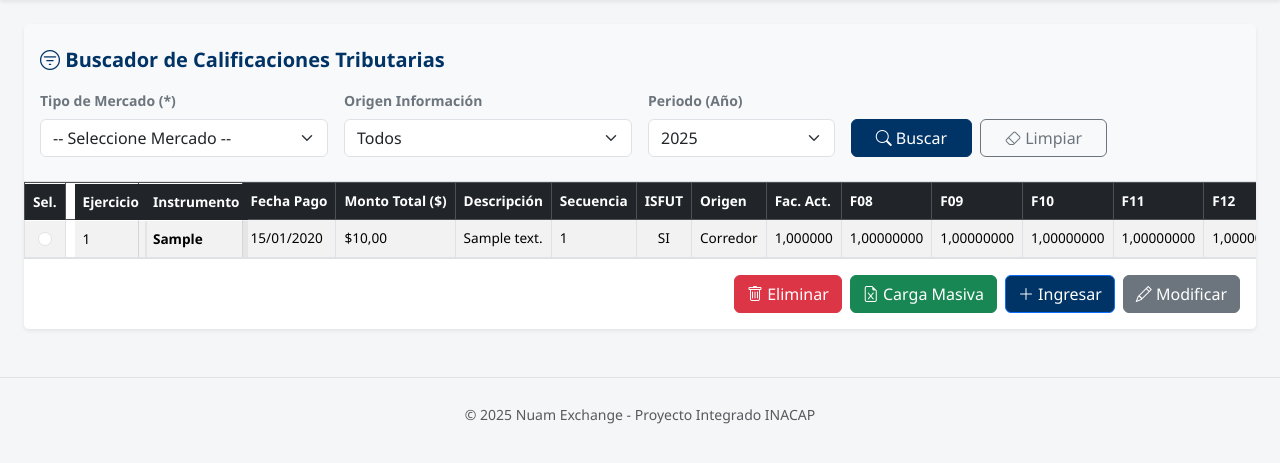
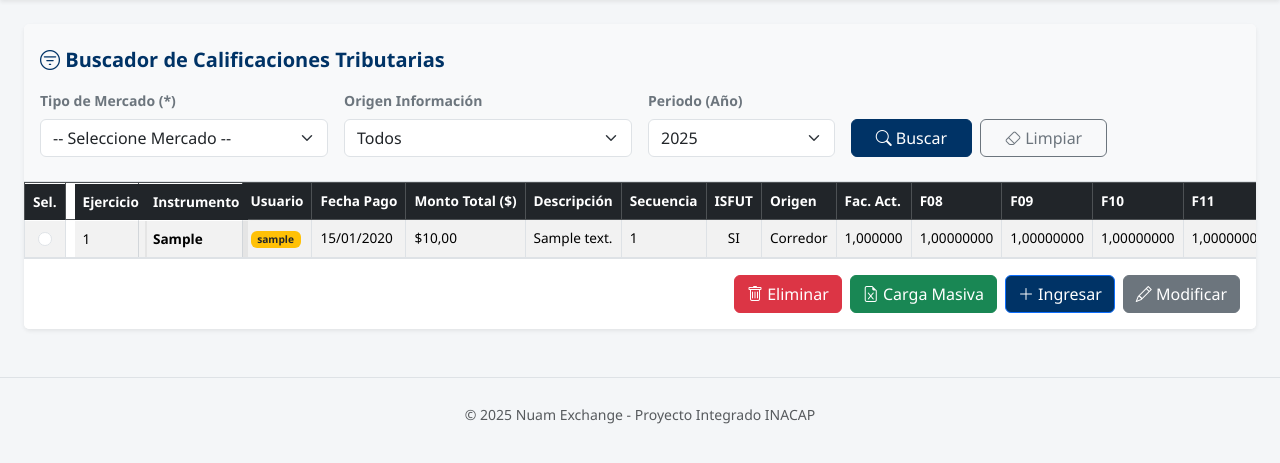
Before and after one commit to claudiokbza/ProyectoNuam1, a Django app: page /mantenedor/ in a window 1280 px wide. Shown: the part 56-519 px from the top of the page. Run offline with Django 5.2, Linux system fonts and the light colour scheme; a user stored in the database is signed in; tables that the repository leaves empty hold one stand-in row (values such as "Sample post").

Commit message:
feat: Agregar lógica de permisos para usuarios y administradores en el mantenedor

```diff
--- a/Proyecto Nuam/nuam_project/core/templates/core/mantenedor.html
+++ b/Proyecto Nuam/nuam_project/core/templates/core/mantenedor.html
@@ -58,6 +58,7 @@
                             <th class="text-center" style="width: 50px; position: sticky; left: 0; z-index: 20;">Sel.</th>
                             <th style="position: sticky; left: 50px; z-index: 20;">Ejercicio</th>
                             <th style="position: sticky; left: 120px; z-index: 20;">Instrumento</th>
+                            {% if user.is_superuser %} <th>Usuario</th> {% endif %}
                             <th>Fecha Pago</th>
                             <th>Monto Total ($)</th>
                             <th>Descripción</th>
@@ -80,6 +81,9 @@
                             </td>
                             <td style="position: sticky; left: 50px; background-color: inherit; z-index: 10;">{{ c.ejercicio }}</td>
                             <td style="position: sticky; left: 120px; background-color: inherit; z-index: 10;" class="fw-bold">{{ c.instrumento.codigo }}</td>
+                            {% if user.is_superuser %}
+                                <td><span class="badge bg-warning text-dark">{{ c.usuario.username }}</span></td>
+                            {% endif %}
                             <td>{{ c.fecha_pago|date:"d/m/Y" }}</td>
                             <td>${{ c.monto_total }}</td>
                             <td>{{ c.descripcion|default:"-" }}</td>
--- a/Proyecto Nuam/nuam_project/core/views.py
+++ b/Proyecto Nuam/nuam_project/core/views.py
@@ -8,7 +8,6 @@ from django.http import JsonResponse
 from decimal import Decimal
 import logging
 
-# Importamos tus modelos
 from .models import CalificacionTributaria, Instrumento
 from .utils import procesar_carga_masiva
 
@@ -38,11 +37,15 @@ def logout_view(request):
     logout(request)
     return redirect('login')
 
-# --- AJAX: OBTENER DATOS PARA MODIFICAR (HDU 5) ---
+# --- AJAX: OBTENER DATOS PARA MODIFICAR ---
 @login_required
 def obtener_detalle_view(request, id):
     try:
-        calif = CalificacionTributaria.objects.get(id=id, usuario=request.user)
+        # NEW LOGIC: Si es Admin, puede pedir cualquier ID. Si no, solo los suyos.
+        if request.user.is_superuser:
+            calif = CalificacionTributaria.objects.get(id=id)
+        else:
+            calif = CalificacionTributaria.objects.get(id=id, usuario=request.user)
 
         data = {
             'id': calif.id,
@@ -103,7 +106,12 @@ def mantenedor_view(request):
             id_eliminar = request.POST.get('id_seleccionado')
             if id_eliminar:
                 try:
-                    obj = CalificacionTributaria.objects.get(id=id_eliminar, usuario=request.user)
+                    # NEW LOGIC: Admin borra todo, Usuario solo lo suyo
+                    if request.user.is_superuser:
+                        obj = CalificacionTributaria.objects.get(id=id_eliminar)
+                    else:
+                        obj = CalificacionTributaria.objects.get(id=id_eliminar, usuario=request.user)
+
                     obj.delete()
                     messages.success(request, "Registro eliminado correctamente.")
                 except CalificacionTributaria.DoesNotExist:
@@ -117,12 +125,17 @@ def mantenedor_view(request):
 
                 if id_edicion:
                     # EDITAR
-                    nueva = get_object_or_404(CalificacionTributaria, id=id_edicion, usuario=request.user)
+                    # NEW LOGIC: Admin edita cualquiera
+                    if request.user.is_superuser:
+                        nueva = get_object_or_404(CalificacionTributaria, id=id_edicion)
+                    else:
+                        nueva = get_object_or_404(CalificacionTributaria, id=id_edicion, usuario=request.user)
+
                     msg_exito = "✅ Calificación modificada correctamente."
                 else:
                     # CREAR
                     nueva = CalificacionTributaria()
-                    nueva.usuario = request.user
+                    nueva.usuario = request.user # Al crear, el dueño siempre es quien lo crea
                     nueva.origen = 'Corredor'
                     msg_exito = "✅ Calificación creada correctamente."
 
@@ -162,10 +175,13 @@ def mantenedor_view(request):
             messages.error(request, f"Error al procesar: {e}")
             return redirect('mantenedor')
 
-    # 2. LOGICA GET (MOSTRAR DATOS Y FILTROS)
-    # IMPORTANTE: Este bloque está FUERA del "if request.method == 'POST'"
+    # 2. LOGICA GET (MOSTRAR DATOS)
 
-    calificaciones = CalificacionTributaria.objects.filter(usuario=request.user).order_by('-created_at')
+    # NEW LOGIC: Si es Admin, trae TODOS (.all). Si no, filtra por usuario.
+    if request.user.is_superuser:
+        calificaciones = CalificacionTributaria.objects.all().order_by('-created_at')
+    else:
+        calificaciones = CalificacionTributaria.objects.filter(usuario=request.user).order_by('-created_at')
 
     # Filtros
     q_mercado = request.GET.get('q_mercado')
@@ -181,7 +197,6 @@ def mantenedor_view(request):
 
     instrumentos = Instrumento.objects.all().order_by('codigo')
 
-    # ESTE ES EL RETURN QUE FALTABA (Ahora está alineado a la izquierda, fuera del IF)
     return render(request, 'core/mantenedor.html', {
         'calificaciones': calificaciones,
         'instrumentos': instrumentos
```
